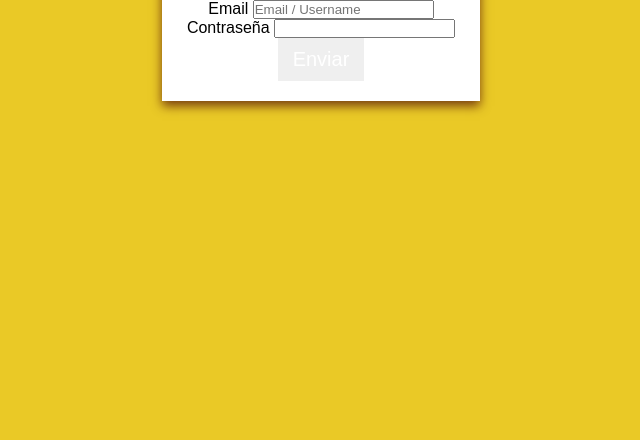
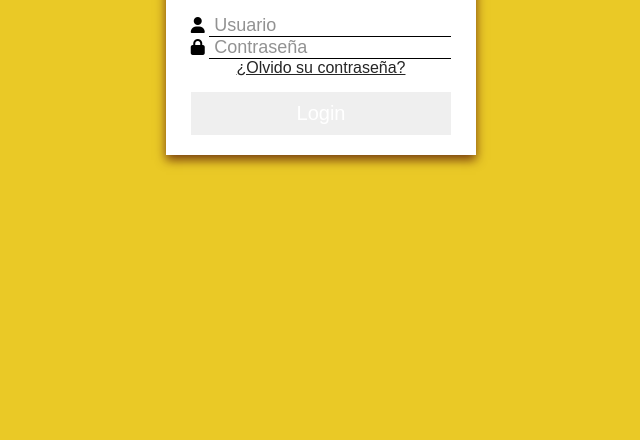
Before and after one commit to brandat/MercadoLiebre, a website: page views/login.html in a window 1280 px wide. Shown: the part 360-800 px from the top of the page, without its empty margins (319-959 px from the left). Drawn offline with Linux system fonts and the light colour scheme.

Commit message:
change login

```diff
--- a/views/login.html
+++ b/views/login.html
@@ -1,27 +1,33 @@
 <!DOCTYPE html>
 <html lang="en">
+
 <head>
     <meta charset="UTF-8">
+    <meta http-equiv="X-UA-Compatible" content="IE=edge">
     <meta name="viewport" content="width=device-width, initial-scale=1.0">
     <title>Login</title>
     <link rel="stylesheet" href="/css/login.css">
+    <link rel="stylesheet" href="https://cdnjs.cloudflare.com/ajax/libs/font-awesome/6.4.0/css/all.min.css"
+        integrity="sha512-iecdLmaskl7CVkqkXNQ/ZH/XLlvWZOJyj7Yy7tcenmpD1ypASozpmT/E0iPtmFIB46ZmdtAc9eNBvH0H/ZpiBw=="
+        crossorigin="anonymous" referrerpolicy="no-referrer" />
 </head>
+
 <body>
-    <form>
-        <div class="email">
-            <label for="">Email</label>
-            <input type="email" placeholder="Email / Username" required>
-        </div>
+    <form action="">
+        <h1 class="title">Login</h1>
+        <label>
+            <i class="fa-solid fa-user"></i>
+            <input placeholder="Usuario" type="text" id="username">
+        </label>
+        <label>
+            <i class="fa-solid fa-lock"></i>
+            <input placeholder="Contraseña" type="password" id="password">
+        </label>
+        <a href="#" class="link">¿Olvido su contraseña?</a>
 
-        <div class="contraseña">
-            <label for="">Contraseña</label>
-            <input type="password" required>
-        </div>
-
-        <div class="boton">
-            <button>Enviar</button>
-        </div>
+        <button id="buttom">Login</button>
     </form>
 
 </body>
+
 </html>
```
